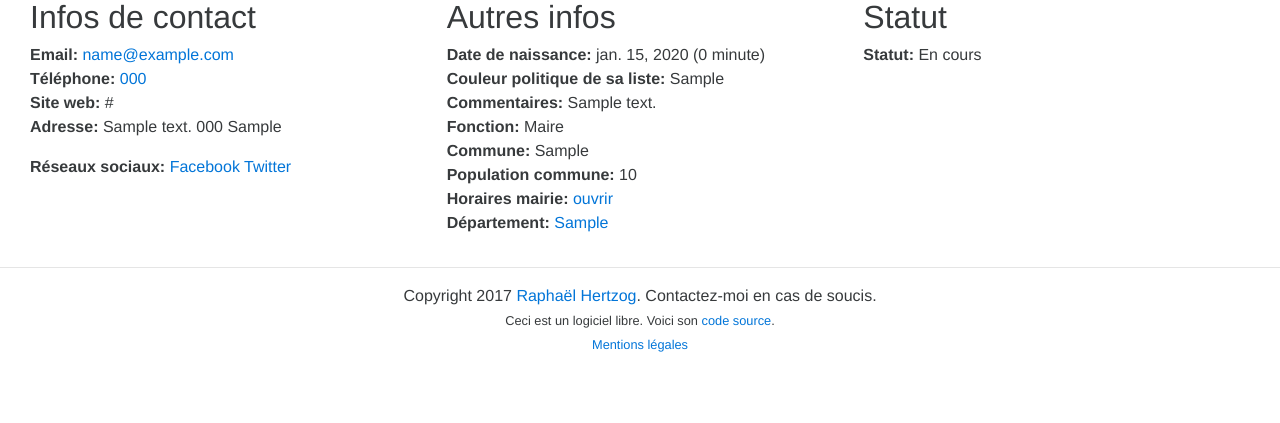
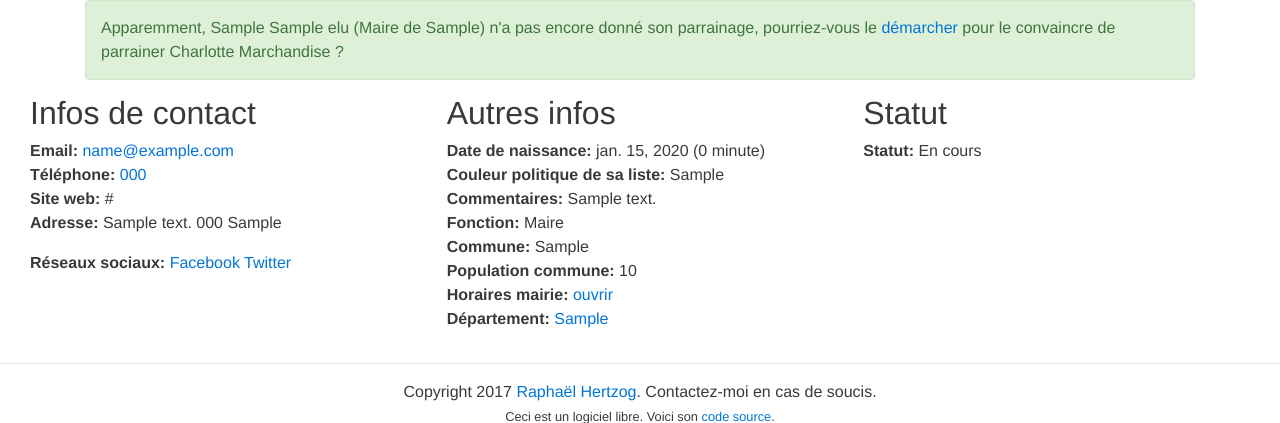
Before and after one commit to rhertzog/parrainage, a Django app: page /elu/1/ in a window 1280 px wide. Shown: the part 52-475 px from the top of the page. Run offline with Django 3.2, Linux system fonts and the light colour scheme; tables that the repository leaves empty hold one stand-in row (values such as "Sample post"); some libraries are stand-ins or nearby versions.

Commit message:
Add intro boxes to invite people to do the job

```diff
--- a/parrainage/app/templates/elu-detail.html
+++ b/parrainage/app/templates/elu-detail.html
@@ -12,6 +12,28 @@
 	etre sensible à notre démarche. Si vous pouviez le contacter
 	rapidement, cela nous aiderait énormément. Merci beaucoup !
     </div>
+</div>
+{% endif %}
+{% if not user.is_authenticated %}
+<div class="container">
+    {% if object.status == object.STATUS_REFUSED %}
+    <div class="alert alert-danger">
+	Apparemment {{ object }} a déjà donné son parrainage à un
+	autre candidat ou nous a déjà notifié son refus de
+	parrainer Charlotte Marchandise… désolé.
+    </div>
+    {% elif object.status >= object.STATUS_ACCEPTED %}
+    <div class="alert alert-success">
+	{{ object }} a déjà accepté de parrainer Charlotte Marchandise.
+    </div>
+    {% elif object.status < object.STATUS_REFUSED %}
+    <div class="alert alert-success">
+	Apparemment, {{ object }} n'a pas encore donné son parrainage,
+	pourriez-vous le <a
+	    href="https://docs.google.com/document/d/1biDvz9WYIavvQIoegl_oe-b_u5w3_pKNe2QatceW6TQ/edit?usp=sharing">démarcher</a> pour le
+	convaincre de parrainer Charlotte Marchandise ?
+    </div>
+    {% endif %}
 </div>
 {% endif %}
 <div class="container-fluid">
```
